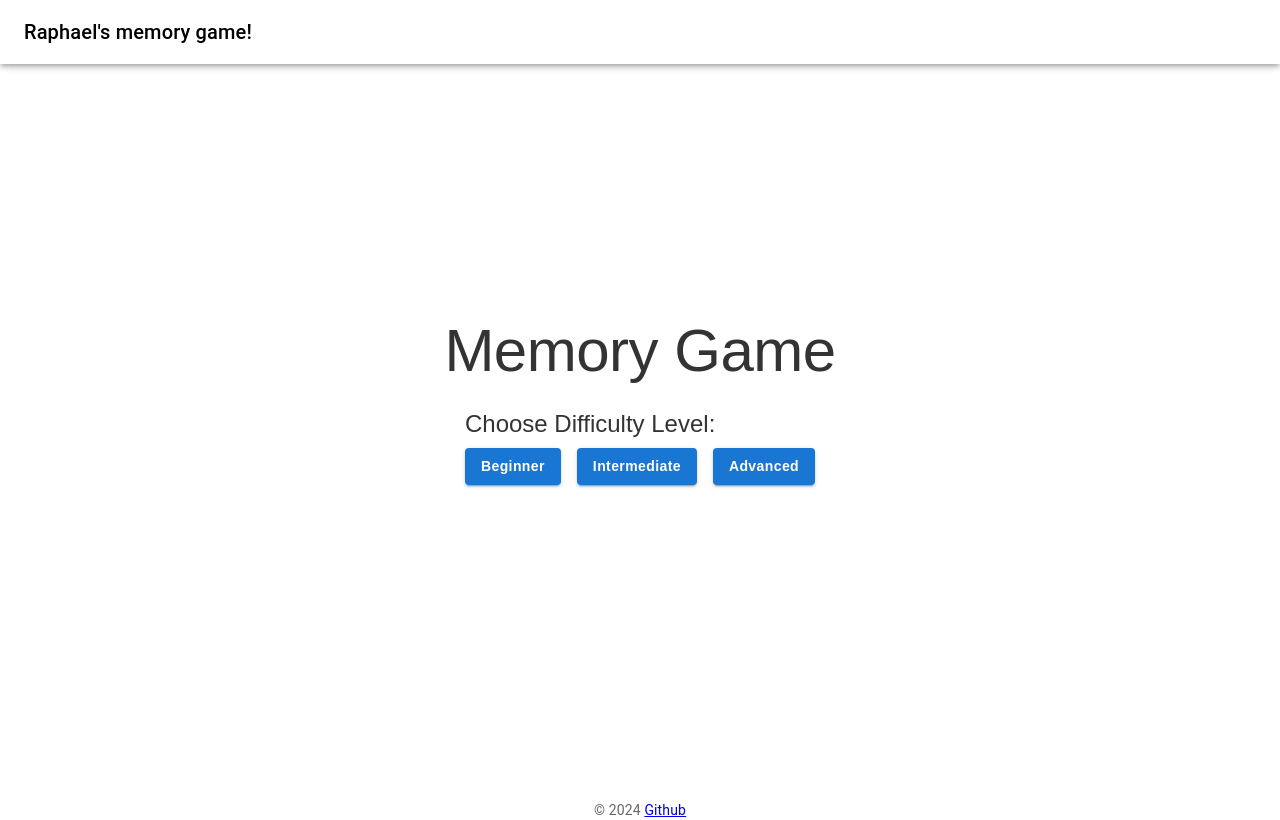
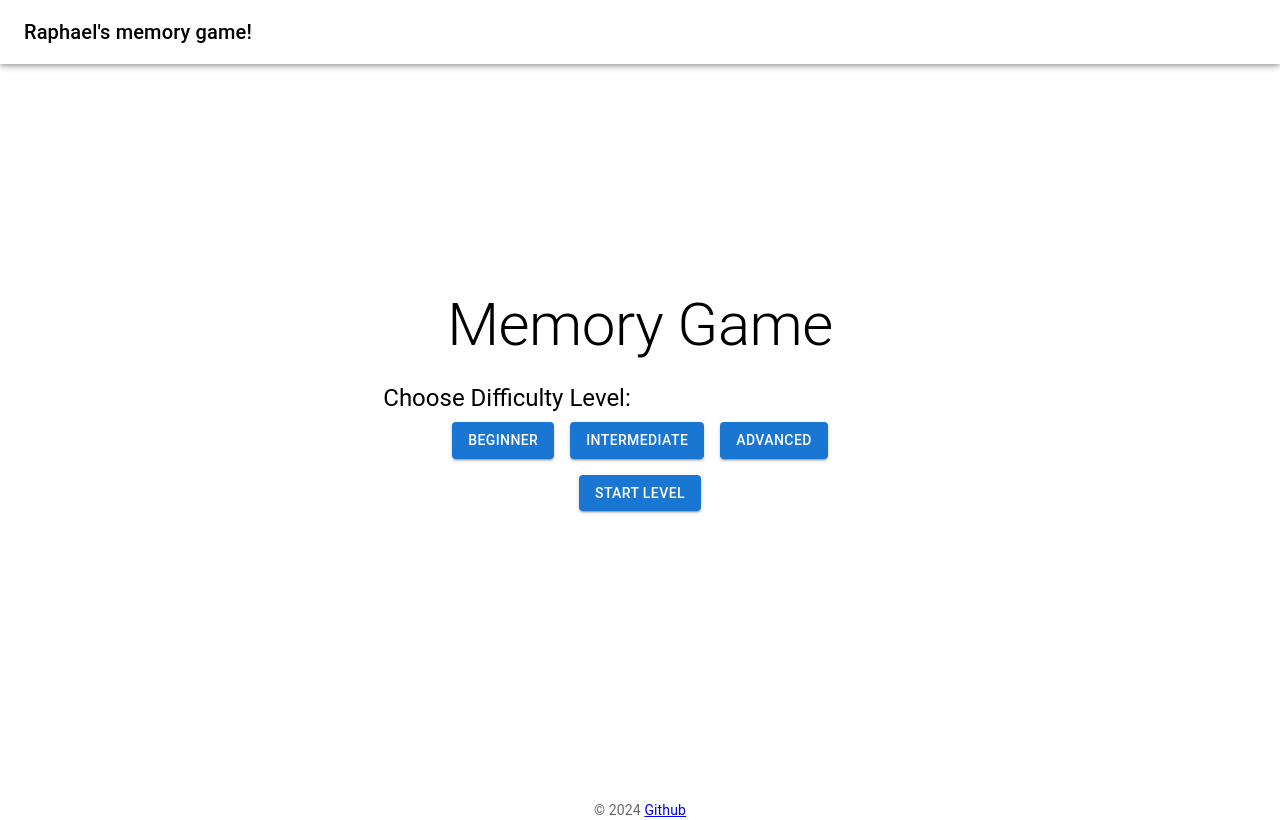
Before and after one commit to RaphDou/nextjs-memory-game, a Next.js app: page / in a window 1280 px wide. Built offline with nearby package versions, Linux system fonts and the light colour scheme.

Commit message:
Refactor: Improved Game Logic and Styling
Refactored the code to improve game logic, added styling enhancements, and organized components for better readability and maintenance.

```diff
--- a/pages/page.tsx
+++ b/pages/page.tsx
@@ -217,14 +217,15 @@ const Page: React.FC = () => {
 
   return (
     <PageContainer style={{ background: selectedLevelIndex !== null ? levels[selectedLevelIndex].background : theme.palette.background.default }}>
-      <Typography variant="h2" align="center" gutterBottom style={{ fontFamily: 'Arial, sans-serif', color: '#333' }}>
+      <div className="content-container">
+        <Typography variant="h2" align="center" gutterBottom className="title">
           Memory Game
         </Typography>
 
         {/* Content before the game starts */}
         {!showGame && (
-        <div>
-          <Typography variant="h5" gutterBottom style={{ fontFamily: 'Arial, sans-serif', color: '#333' }}>
+          <div className="pre-game-content">
+            <Typography variant="h5" gutterBottom>
               Choose Difficulty Level:
             </Typography>
             <Grid container spacing={2} justifyContent="center">
@@ -235,34 +236,36 @@ const Page: React.FC = () => {
                       variant="contained"
                       color="primary"
                       onClick={() => setSelectedLevelIndex(index)}
-                    style={{ fontWeight: 'bold', textTransform: 'none', fontFamily: 'Arial, sans-serif' }}
+                      className="level-button"
                     >
                       {level.name}
                     </Button>
                   </Tooltip>
                 </Grid>
               ))}
-          </Grid>
-          {selectedLevelIndex !== null && !gameStarted && (
+
+
+<Grid item xs={12} justifyContent="center" container> {/* Add "container" here */}
                 <Button
                   variant="contained"
                   color="primary"
                   onClick={handleStartLevel}
-              sx={{ fontWeight: 'bold', textTransform: 'none', marginTop: '20px', fontFamily: 'Arial, sans-serif' }}
+                  className="start-button"
                 >
                   Start Level
                 </Button>
-          )}
+              </Grid>
+            </Grid>
           </div>
         )}
 
         {/* During the game */}
         {showGame && (
-        <div>
+          <div className="game-content">
             <Grid container spacing={2} justifyContent="center">
               {cards.map((_, index) => renderCard(index))}
             </Grid>
-          <Typography variant="h3" style={{ fontFamily: 'Arial, sans-serif', color: '#333' }}>
+            <Typography variant="h3" className="timer">
               Time Left: {Math.floor(timeLeft / 60)}:{(timeLeft % 60).toString().padStart(2, '0')}
             </Typography>
           </div>
@@ -270,11 +273,11 @@ const Page: React.FC = () => {
 
         {/* After the game ends */}
         {matchedPairs === levels[selectedLevelIndex]?.pairsCount && (
-        <Box mt={2}>
-          <Typography variant="h4" style={{ fontFamily: 'Arial, sans-serif', color: '#333' }}>
+          <Box mt={2} className="end-game-content">
+            <Typography variant="h4" className="congrats-message">
               Congratulations! You found all pairs in {levels[selectedLevelIndex].timeLimit - timeLeft} seconds with {errorsCount} errors.
             </Typography>
-          <Typography variant="h5" style={{ fontFamily: 'Arial, sans-serif', color: '#333' }}>
+            <Typography variant="h5" className="stars-earned">
               You've earned {starsEarned} stars!
             </Typography>
           </Box>
@@ -296,6 +299,7 @@ const Page: React.FC = () => {
         {totalStars > 0 && (
           <GameStats totalStars={totalStars} levelStats={levelStats} />
         )}
+      </div>
     </PageContainer>
   );
 };
```
Lines whose indentation alone changed are shown as unchanged.
